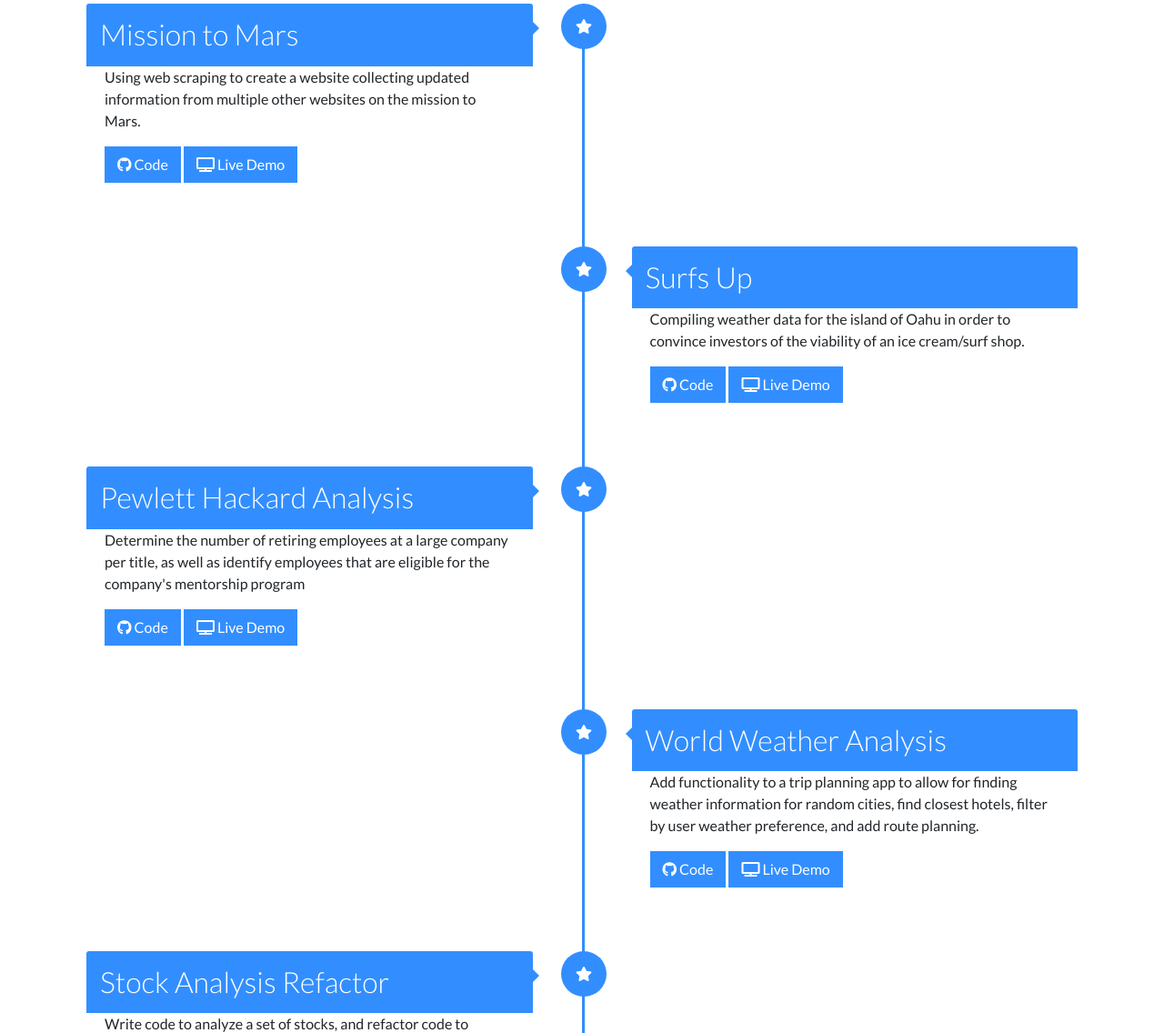
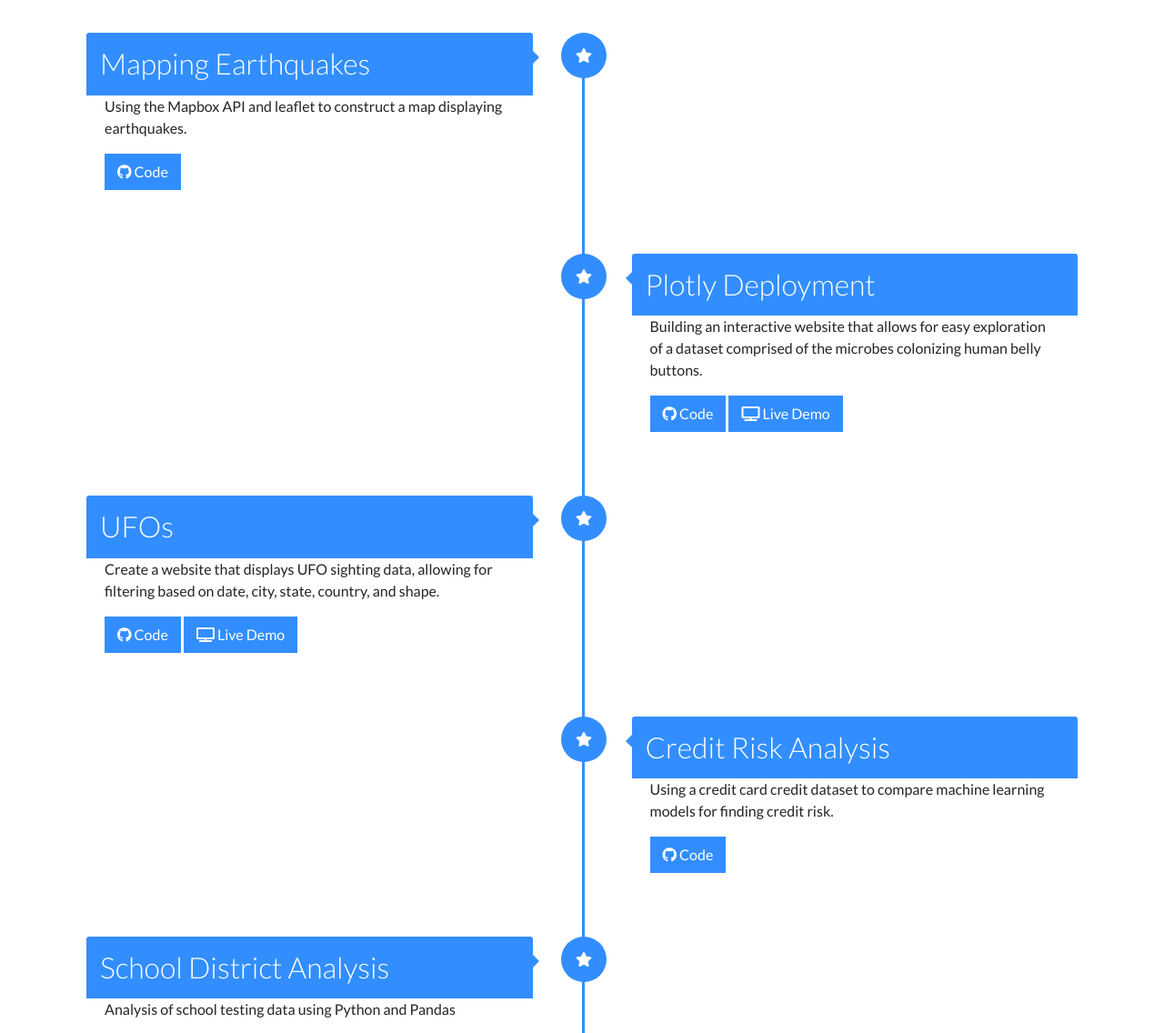
Before and after one commit to BrandonClark65/portfolio, a plain HTML site: page index.html in a window 1280 px wide. Shown: the part 1664-2800 px from the top of the page at 91% size. Drawn offline with nearby package versions, Linux system fonts and the light colour scheme.

Commit message:
changing projects

```diff
--- a/index.html
+++ b/index.html
@@ -70,14 +70,14 @@
                     </div>
                     <div class="col">
                         <div class="skill-bar-title">
-                            <i class="fas fa-paw" style="font-size:36px"></i>
-                            <p>Pandas</p>
+                            <i class="fa fa-sitemap" style="font-size:36px"></i>
+                            <p>Machine Learning</p>
                         </div>
                     </div>
                     <div class="col">
                         <div class="skill-bar-title">
                             <i class="fa fa-chart-bar" style="font-size:36px"></i>
-                            <p>Matplotlib</p>
+                            <p>Tableau</p>
                         </div>
                     </div>
                     <div class="col">
@@ -118,7 +118,7 @@
                     Technologies I use:
                 </h5>
                 <p class="card-text">
-                    Excel, VBA, Python, Pandas, Matplotlib, APIs, SQLAlchemy, SQL
+                    Excel, VBA, Python, Pandas, Matplotlib, APIs, SQLAlchemy, SQL, Machine Learning, JavaScript, Tableau
                 </p>
             </div>
         </div>
@@ -143,12 +143,11 @@
 
                 </div>
                 <div class="timeline-content">
-                    <h2>Mission to Mars</h2>
+                    <h2>Mapping Earthquakes</h2>
                     <p>
-                        Using web scraping to create a website collecting updated information from multiple other websites on the mission to Mars.
+                        Using the Mapbox API and leaflet to construct a map displaying earthquakes.
                     </p>
-                    <a href="https://github.com/BrandonClark65/Mission-to-Mars" class="btn"><i class="fab fa-github"></i> Code</a>
-                    <a href="#" class="btn"><i class="fas fa-tv"></i> Live Demo</a>
+                    <a href="https://github.com/BrandonClark65/Mapping_Earthquakes" class="btn"><i class="fab fa-github"></i> Code</a>
                 </div>
             </div>
 
@@ -158,12 +157,12 @@
 
                 </div>
                 <div class="timeline-content right">
-                    <h2>Surfs Up</h2>
+                    <h2>Plotly Deployment</h2>
                     <p>
-                        Compiling weather data for the island of Oahu in order to convince investors of the viability of an ice cream/surf shop.
+                        Building an interactive website that allows for easy exploration of a dataset comprised of the microbes colonizing human belly buttons.
                     </p>
-                    <a href="https://github.com/BrandonClark65/surfs_up" class="btn"><i class="fab fa-github"></i> Code</a>
-                    <a href="#" class="btn"><i class="fas fa-tv"></i> Live Demo</a>
+                    <a href="https://github.com/BrandonClark65/plotly_deployment" class="btn"><i class="fab fa-github"></i> Code</a>
+                    <a href="https://brandonclark65.github.io/plotly_deployment/" class="btn"><i class="fas fa-tv"></i> Live Demo</a>
                 </div>
             </div>
 
@@ -172,12 +171,12 @@
                     <i class="fas fa-star fa-align"></i>
                 </div>
                 <div class="timeline-content">
-                    <h2>Pewlett Hackard Analysis</h2>
+                    <h2>UFOs</h2>
                     <p>
-                        Determine the number of retiring employees at a large company per title, as well as identify employees that are eligible for the company's mentorship program
+                        Create a website that displays UFO sighting data, allowing for filtering based on date, city, state, country, and shape.
                     </p>
-                    <a href="https://github.com/BrandonClark65/Pewlett-Hackard-Analysis" class="btn"><i class="fab fa-github"></i> Code</a>
-                    <a href="#" class="btn"><i class="fas fa-tv"></i> Live Demo</a>
+                    <a href="https://github.com/BrandonClark65/UFOs" class="btn"><i class="fab fa-github"></i> Code</a>
+                    <a href="https://brandonclark65.github.io/UFOs/" class="btn"><i class="fas fa-tv"></i> Live Demo</a>
 
                 </div>
             </div>
@@ -188,12 +187,11 @@
 
                 </div>
                 <div class="timeline-content right">
-                    <h2>World Weather Analysis</h2>
+                    <h2>Credit Risk Analysis</h2>
                     <p>
-                        Add functionality to a trip planning app to allow for finding weather information for random cities, find closest hotels, filter by user weather preference, and add route planning.
+                        Using a credit card credit dataset to compare machine learning models for finding credit risk.
                     </p>
-                    <a href="https://github.com/BrandonClark65/World_Weather_Analysis" class="btn"><i class="fab fa-github"></i> Code</a>
-                    <a href="#" class="btn"><i class="fas fa-tv"></i> Live Demo</a>
+                    <a href="https://github.com/BrandonClark65/Credit_Risk_Analysis" class="btn"><i class="fab fa-github"></i> Code</a>
                 </div>
             </div>
 
@@ -202,12 +200,11 @@
                     <i class="fas fa-star fa-align"></i>
                 </div>
                 <div class="timeline-content">
-                    <h2>Stock Analysis Refactor</h2>
+                    <h2>School District Analysis</h2>
                     <p>
-                        Write code to analyze a set of stocks, and refactor code to improve run time and allow for code to function with much larger data sets.
+                        Analysis of school testing data using Python and Pandas
                     </p>
-                    <a href="https://github.com/BrandonClark65/stock-analysis" class="btn"><i class="fab fa-github"></i> Code</a>
-                    <a href="#" class="btn"><i class="fas fa-tv"></i> Live Demo</a>
+                    <a href="https://github.com/BrandonClark65/School_District_Analysis" class="btn"><i class="fab fa-github"></i> Code</a>
                 </div>
             </div>
         </div>
```
